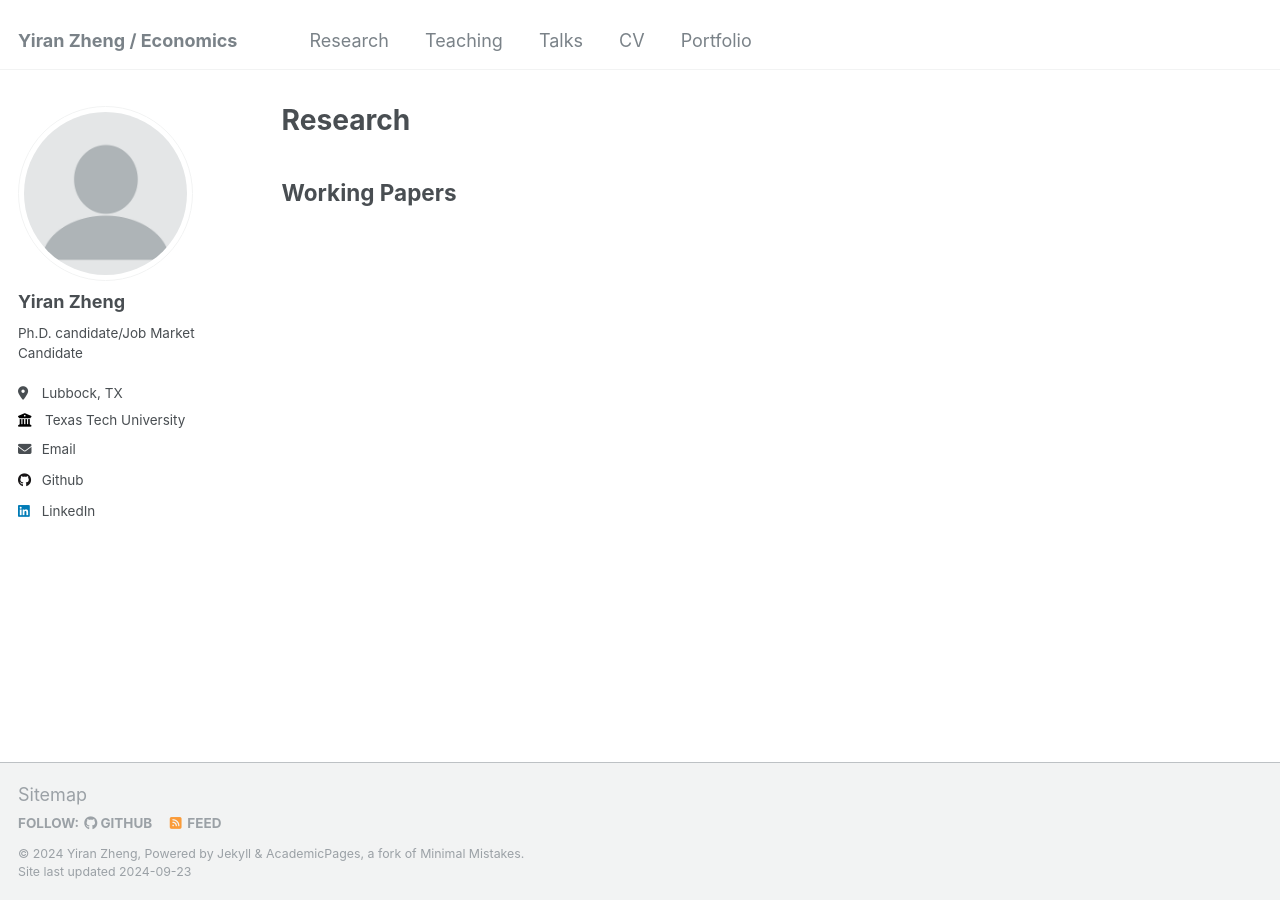
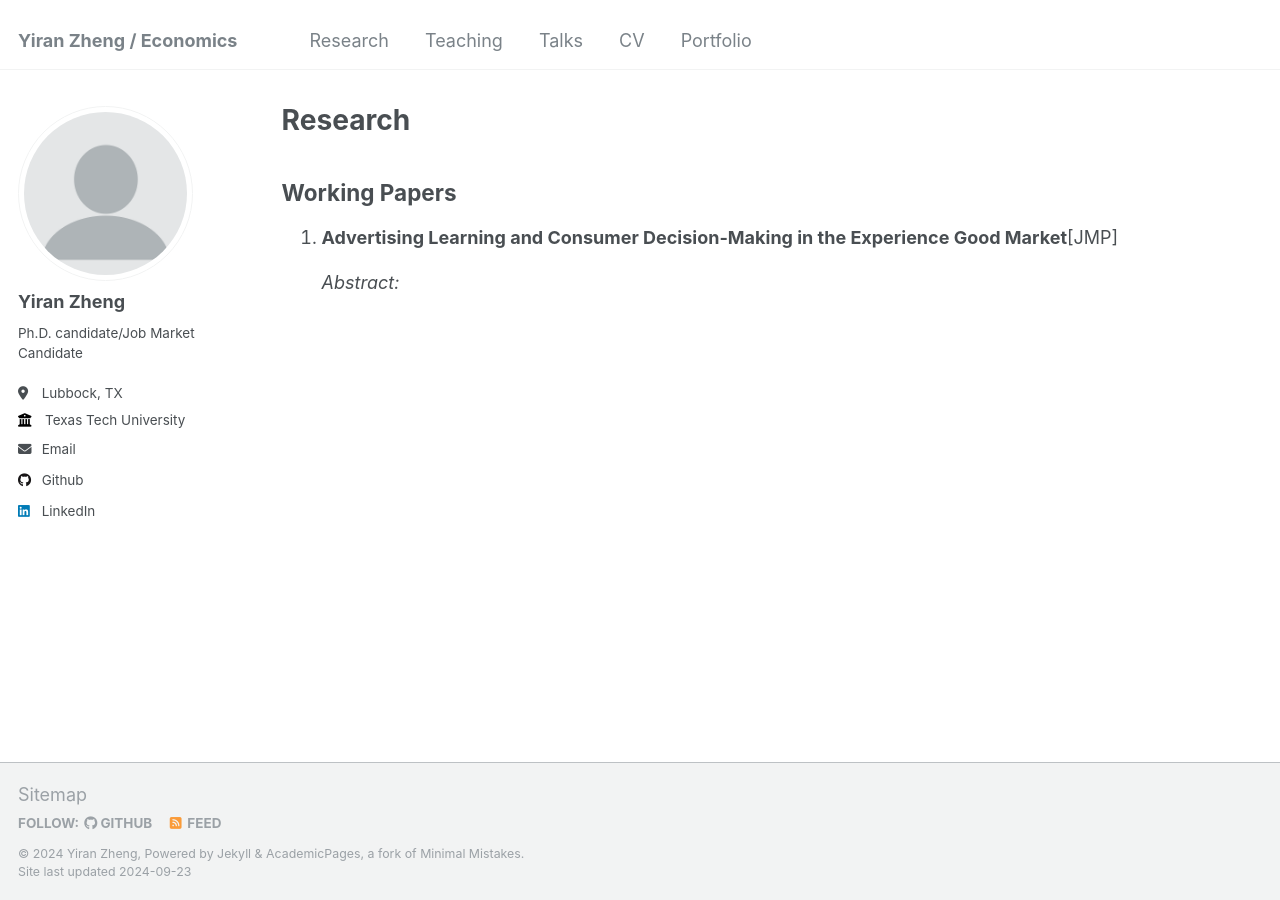
Before and after one commit to yiran-zheng/yiran-zheng.github.io, a Jekyll site: the page built from _pages/research.html, in a window 1280 px wide. Built offline with Jekyll 4.4.1, drawn with Linux system fonts in a browser that asks for light colours.

Commit message:
Update research.html

```diff
--- a/_pages/research.html
+++ b/_pages/research.html
@@ -11,5 +11,8 @@ author_profile: true
 <p align = "justify">
 <h2>Working Papers</h2>
 <ol reversed>
-
+  <li><strong>Advertising Learning and Consumer Decision-Making in the Experience Good Market</strong>[JMP]
+  <p align="justify">
+  <i>Abstract:</i>
+  </p>
 </ol>
```
